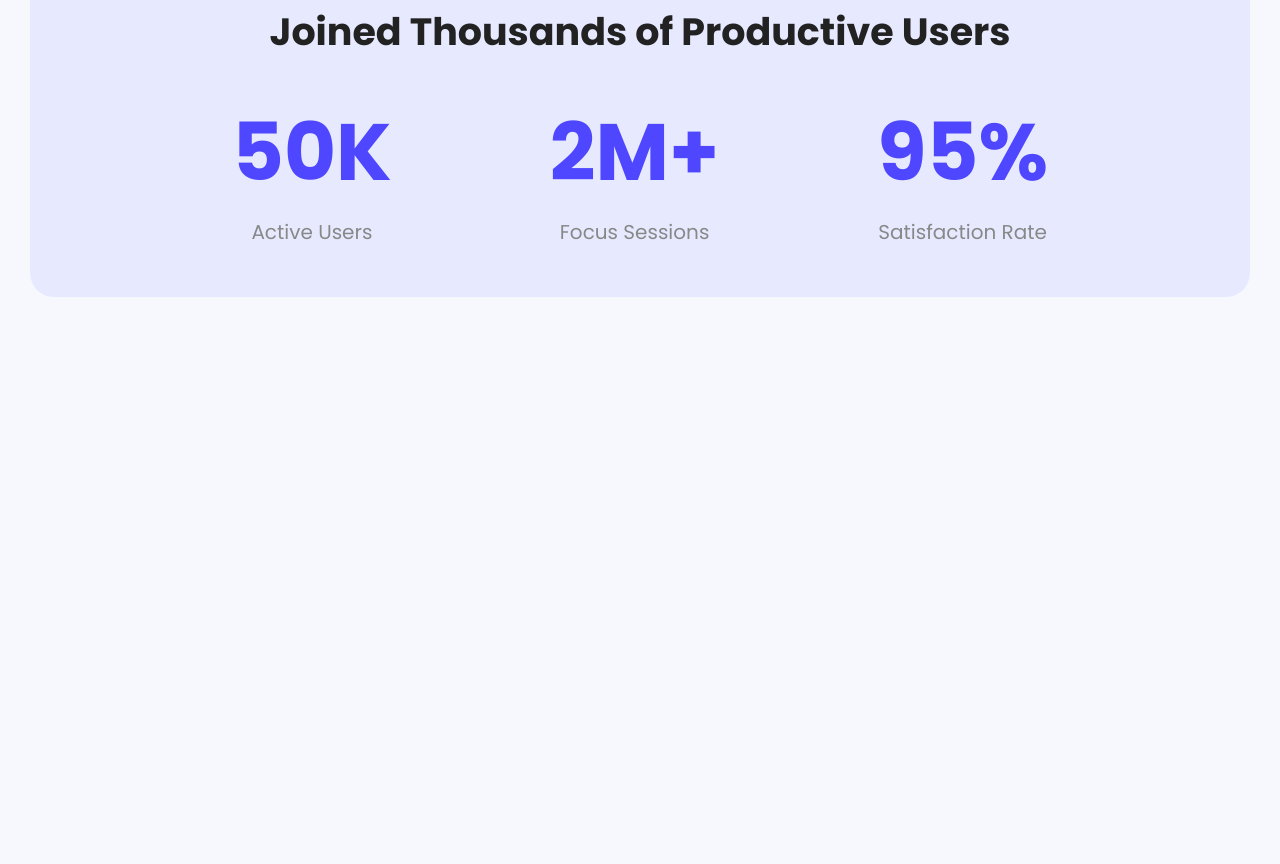
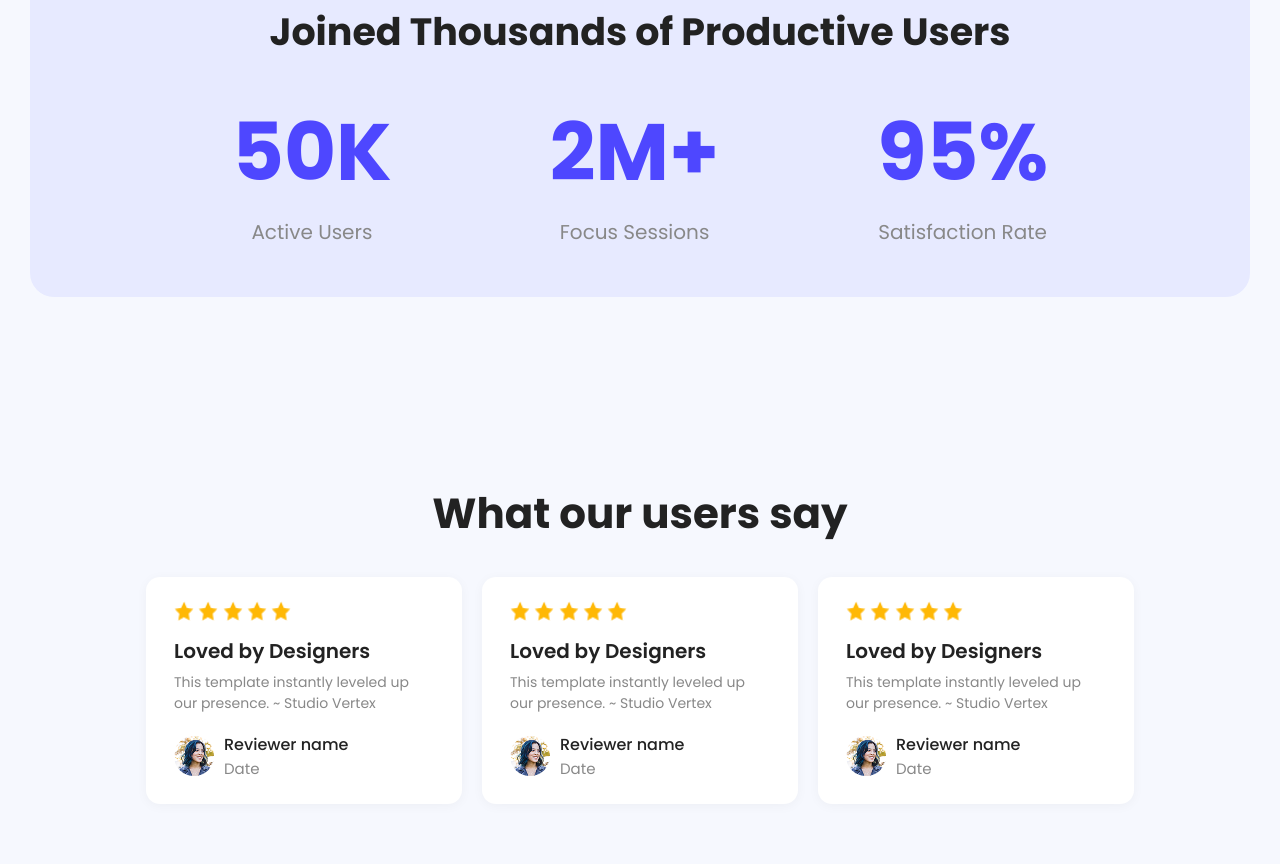
Before and after one commit to mfbhai10/Assignment-1_PH_Rafi, a plain HTML site: page index.html in a window 1280 px wide. Shown: the part 1483-2347 px from the top of the page. Before the commit the page ends 1890 px from the top, so only its background shows below. Drawn offline with Linux system fonts and the light colour scheme.

Commit message:
Feedback Section Added

```diff
--- a/index.html
+++ b/index.html
@@ -56,5 +56,74 @@
         </div>
       </div>
     </section>
+
+     <!-- Users' Feedback Section -->
+    <section class="feedback-section">
+      <div class="container">
+        <h2>What our users say</h2>
+        <div class="feedback-cards">
+          <div class="feedback-card">
+            <div class="stars">
+              <img src="/Assets/icon-star.png" alt="star-icon" />
+              <img src="/Assets/icon-star.png" alt="star-icon" />
+              <img src="/Assets/icon-star.png" alt="star-icon" />
+              <img src="/Assets/icon-star.png" alt="star-icon" />
+              <img src="/Assets/icon-star.png" alt="star-icon" />
+            </div>
+            <div class="feedback-title">Loved by Designers</div>
+            <div class="feedback-subtitle">
+              This template instantly leveled up our presence. ~ Studio Vertex
+            </div>
+            <div class="reviewer">
+              <img src="/Assets/avatar.png" alt="Reviewer" />
+              <div>
+                <div class="reviewer-name">Reviewer name</div>
+                <div class="review-date">Date</div>
+              </div>
+            </div>
+          </div>
+          <div class="feedback-card">
+            <div class="stars">
+              <img src="/Assets/icon-star.png" alt="star-icon" />
+              <img src="/Assets/icon-star.png" alt="star-icon" />
+              <img src="/Assets/icon-star.png" alt="star-icon" />
+              <img src="/Assets/icon-star.png" alt="star-icon" />
+              <img src="/Assets/icon-star.png" alt="star-icon" />
+            </div>
+            <div class="feedback-title">Loved by Designers</div>
+            <div class="feedback-subtitle">
+              This template instantly leveled up our presence. ~ Studio Vertex
+            </div>
+            <div class="reviewer">
+              <img src="/Assets/avatar.png" alt="Reviewer" />
+              <div>
+                <div class="reviewer-name">Reviewer name</div>
+                <div class="review-date">Date</div>
+              </div>
+            </div>
+          </div>
+          <div class="feedback-card">
+            <div class="stars">
+              <img src="/Assets/icon-star.png" alt="star-icon" />
+              <img src="/Assets/icon-star.png" alt="star-icon" />
+              <img src="/Assets/icon-star.png" alt="star-icon" />
+              <img src="/Assets/icon-star.png" alt="star-icon" />
+              <img src="/Assets/icon-star.png" alt="star-icon" />
+            </div>
+            <div class="feedback-title">Loved by Designers</div>
+            <div class="feedback-subtitle">
+              This template instantly leveled up our presence. ~ Studio Vertex
+            </div>
+            <div class="reviewer">
+              <img src="/Assets/avatar.png" alt="Reviewer" />
+              <div>
+                <div class="reviewer-name">Reviewer name</div>
+                <div class="review-date">Date</div>
+              </div>
+            </div>
+          </div>
+        </div>
+      </div>
+    </section>
   </body>
 </html>
--- a/style.css
+++ b/style.css
@@ -172,3 +172,65 @@ body {
   margin-top: 5px;
   font-size: 20px;
 }
+/* Feedback Section */
+.feedback-section {
+  background: var(--main-bg);
+  padding: 40px 0 60px 0;
+  text-align: center;
+}
+.feedback-section h2 {
+  font-size: 42px;
+  font-weight: bold;
+  margin-bottom: 32px;
+}
+.feedback-cards {
+  display: flex;
+  justify-content: center;
+  gap: 20px;
+  flex-wrap: wrap;
+}
+.feedback-card {
+  background: var(--card-bg);
+  border-radius: 14px;
+  box-shadow: 0 2px 12px rgba(0, 0, 0, 0.04);
+  padding: 24px 28px;
+  width: 260px;
+  text-align: left;
+  display: flex;
+  flex-direction: column;
+  align-items: flex-start;
+}
+.stars img {
+  margin-bottom: 8px;
+  width: 20px;
+  height: 20px;
+}
+.feedback-title {
+  font-weight: 600;
+  font-size: 20px;
+  margin-bottom: 6px;
+}
+.feedback-subtitle {
+  color: var(--muted);
+  font-size: 14px;
+  margin-bottom: 18px;
+}
+.reviewer {
+  display: flex;
+  align-items: center;
+  gap: 10px;
+}
+.reviewer img {
+  width: 40px;
+  height: 40px;
+  border-radius: 50%;
+  object-fit: cover;
+}
+.reviewer-name {
+  font-weight: 500;
+  font-size: 16px;
+}
+.review-date {
+  color: var(--muted);
+  font-size: 15px;
+}
```
